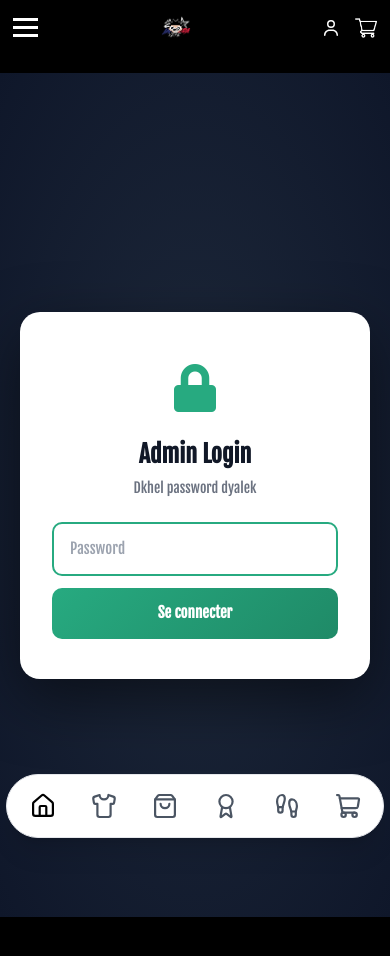
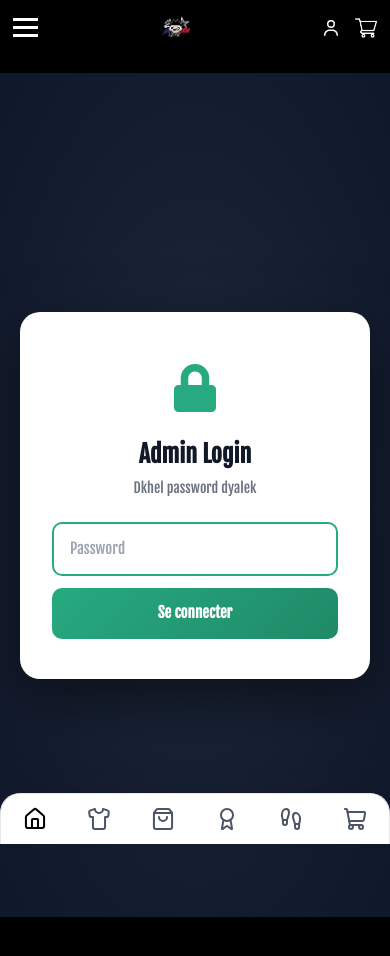
Before and after one commit to Abdoab49/ecommerce-frontend, a React (Create React App) app: page /admin in a window 390 px wide. Shown: the top 956 px of the page. Before the commit the page ends 917 px from the top, so only its background shows below. Built offline with nearby package versions, Linux system fonts and the light colour scheme; some icons are missing; a web font is replaced by a local one.

Commit message:
Fix: padding-bottom f mobile bash BottomNavBar ma yghattich content

```diff
--- a/src/Components/BottomNavBar/BottomNavBar.css
+++ b/src/Components/BottomNavBar/BottomNavBar.css
@@ -1,19 +1,19 @@
 /* ============================================
-   ✅ BOTTOM NAV BAR — Wrapper
+   ✅ BOTTOM NAV BAR — Wrapper (Mlas9 F Ltaht)
    ============================================ */
 .bottom-navbar-wrapper {
   position: fixed;
-  bottom: 0;                   /* ✅ Lsa9 m3a asfal mobile */
-  left: 50%;
-  transform: translateX(-50%);
+  bottom: 0;                   /* ✅ Mlas9 100% f ltaht */
+  left: 0;                     /* ✅ Mched l'yaser */
+  right: 0;                    /* ✅ Mched l'imin */
   z-index: 1000;
   width: 100%;
-  max-width: 550px;
-  padding: 0 10px 10px 10px;   /* ✅ Padding sghir f ltaht */
+  padding: 0;                  /* ✅ Bla padding */
+  margin: 0;                   /* ✅ Bla margin */
 }
 
 /* ============================================
-   ✅ CONTAINER — Pill (Kbira)
+   ✅ CONTAINER — Pill (Mlas9 F Ltaht)
    ============================================ */
 .bottom-navbar-container {
   position: relative;
@@ -22,14 +22,16 @@
   justify-content: space-between;
   background: #ffffff;
   border: 1px solid #e5e7eb;
-  border-radius: 50px;
-  padding: 14px 8px;
-  box-shadow: 0 20px 25px -5px rgba(0, 0, 0, 0.1),
-              0 8px 10px -6px rgba(0, 0, 0, 0.1);
+  border-bottom: none;         /* ✅ Hayedna l'khat lta7tani */
+  border-radius: 30px 30px 0 0; /* ✅ Dayra ghir fo9 */
+  padding: 14px 8px calc(14px + env(safe-area-inset-bottom)); /* ✅ Safe area l iPhone */
+  box-shadow: 0 -10px 25px -5px rgba(0, 0, 0, 0.1); /* ✅ Dhal kayti7 3la lfo9 */
+  max-width: 100%;             /* ✅ Mched m3a l'ecran */
+  margin: 0 auto;              /* ✅ F weset */
 }
 
 /* ============================================
-   ✅ BUTTON — Kbira + Bla Hover
+   ✅ BUTTON
    ============================================ */
 .bottom-navbar-btn {
   position: relative;
@@ -38,7 +40,7 @@
   align-items: center;
   justify-content: center;
   flex: 1;
-  padding: 14px 12px;
+  padding: 10px 4px;
   background: transparent;
   border: none;
   cursor: pointer;
@@ -64,19 +66,19 @@
   color: #000000;
 }
 
-/* ✅ Kberna Icon */
+/* ✅ Icon */
 .bottom-navbar-icon {
   position: relative;
   display: flex;
   align-items: center;
   justify-content: center;
-  transform: scale(1.2);
+  transform: scale(1.1);
 }
 
-/* ✅ Kberna Label */
+/* ✅ Label */
 .bottom-navbar-label {
-  font-size: 14px;
-  margin-top: 6px;
+  font-size: 11px;
+  margin-top: 4px;
   letter-spacing: 0.3px;
   display: none;
 }
@@ -97,45 +99,34 @@
 }
 
 /* ============================================
-   ✅ MOBILE
+   ✅ MOBILE (Ghir bash n9ado l'icons w l'ktba)
    ============================================ */
 @media (max-width: 768px) {
-  .bottom-navbar-wrapper {
-    bottom: 0;                 /* ✅ Lsa9 m3a asfal mobile */
-    padding: 0 8px 8px 8px;
-  }
-
   .bottom-navbar-container {
-    padding: 12px 6px;
-    border-radius: 40px;
+    padding: 10px 4px calc(10px + env(safe-area-inset-bottom));
+    border-radius: 24px 24px 0 0;
   }
 
   .bottom-navbar-btn {
-    padding: 12px 8px;
+    padding: 8px 2px;
   }
 
   .bottom-navbar-label {
-    font-size: 12px;
-    margin-top: 5px;
+    font-size: 10px;
   }
 }
 
 @media (max-width: 480px) {
-  .bottom-navbar-wrapper {
-    bottom: 0;
-    padding: 0 6px 6px 6px;
-  }
-
   .bottom-navbar-container {
-    padding: 10px 5px;
-    border-radius: 32px;
+    padding: 8px 2px calc(8px + env(safe-area-inset-bottom));
+    border-radius: 20px 20px 0 0;
   }
 
   .bottom-navbar-btn {
-    padding: 10px 6px;
+    padding: 6px 2px;
   }
 
   .bottom-navbar-label {
-    font-size: 11px;
+    font-size: 9px;
   }
 }
--- a/src/index.css
+++ b/src/index.css
@@ -55,6 +55,7 @@ body {
 @media screen and (max-width: 768px) {
   body {
     font-size: 14px;
+    padding-bottom: 80px !important; /* ✅ ESPACE L BOTTOM NAVBAR */
   }
 
   /* جعل جميع الصور مناسبة */
```
